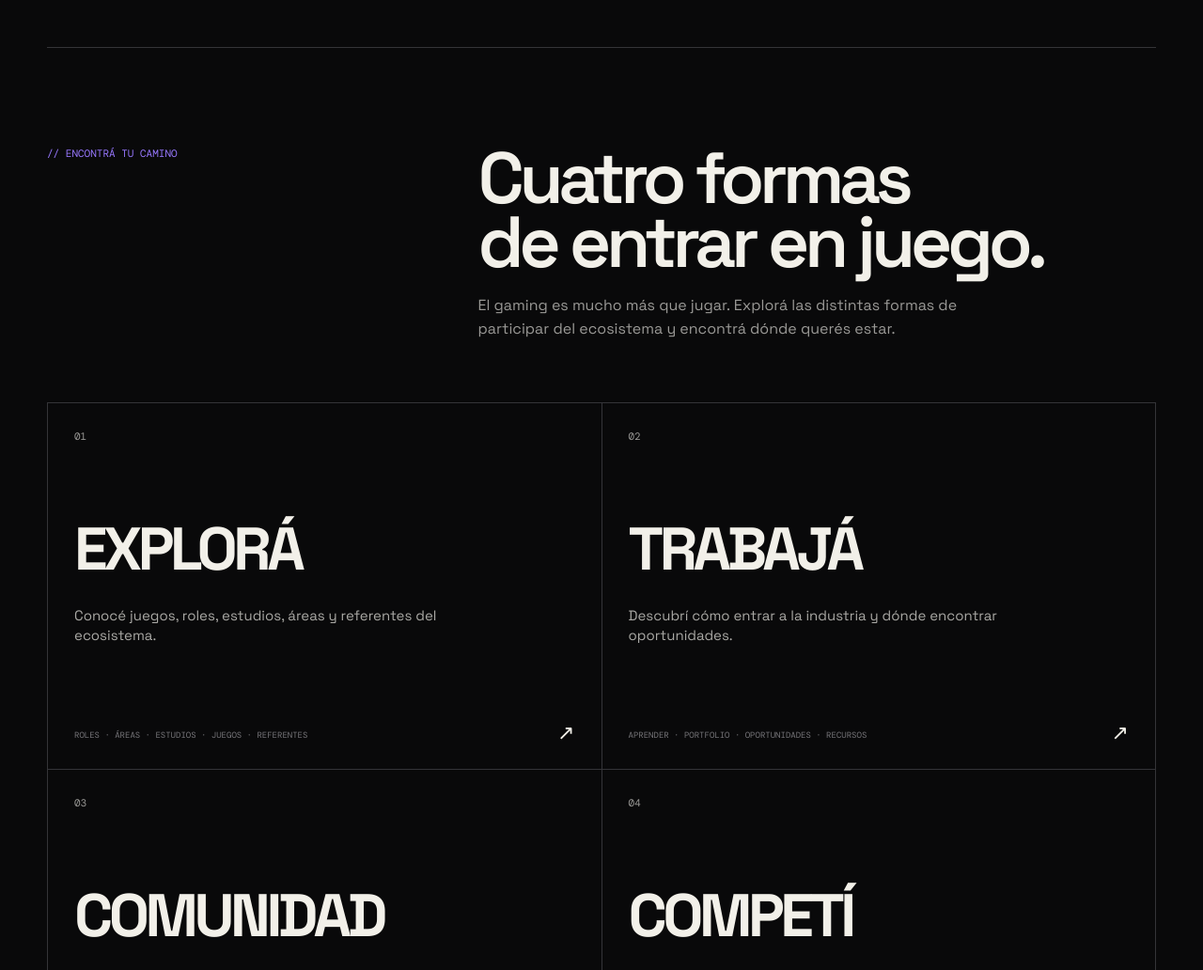
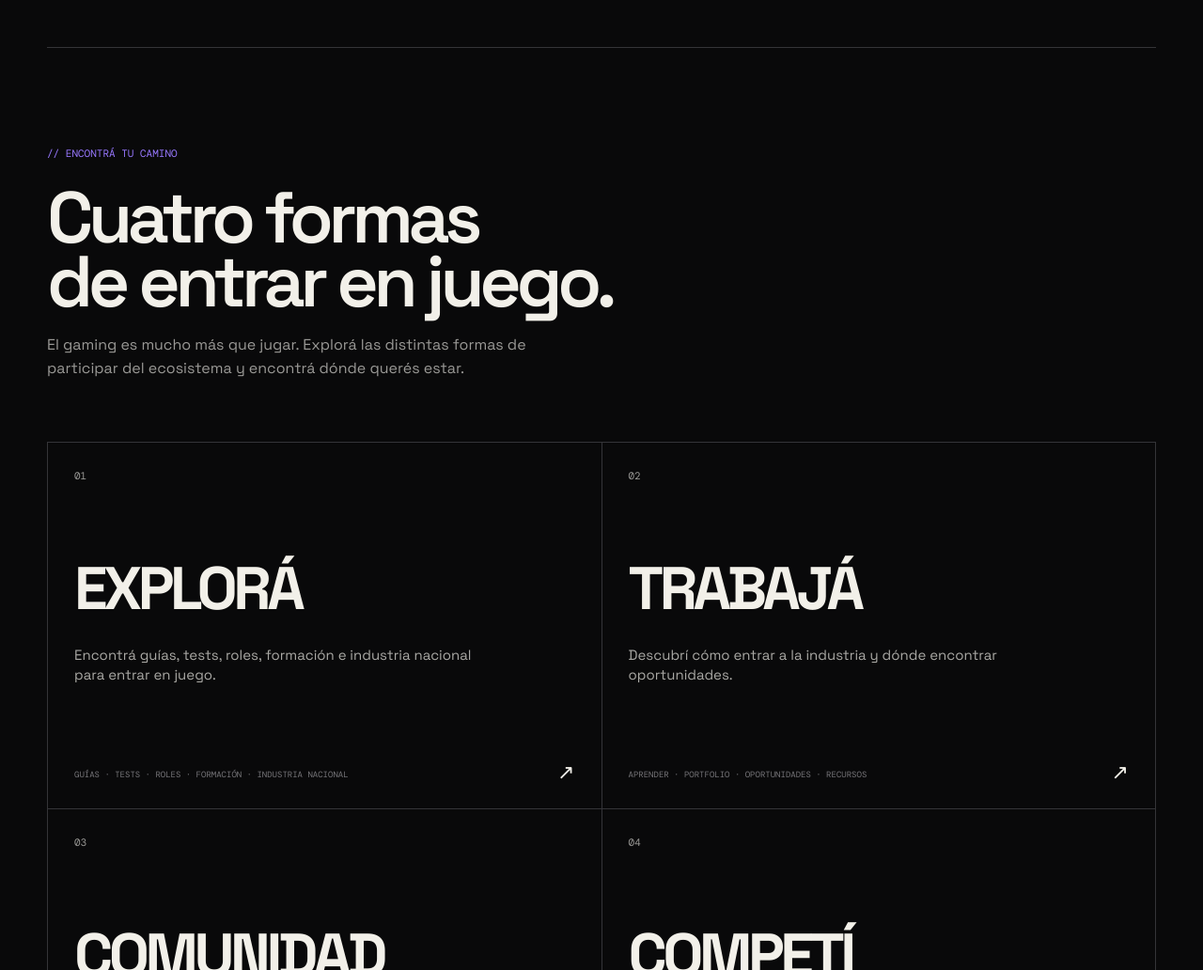
Before and after one commit to flisser-dot/sitio-web, a plain HTML site: page index.html in a window 1280 px wide. Shown: the part 711-1743 px from the top of the page at 94% size. Drawn offline with nearby package versions, Linux system fonts and the light colour scheme.

Commit message:
Add files via upload

```diff
--- a/index.html
+++ b/index.html
@@ -147,12 +147,12 @@
                 </h3>
 
                 <p>
-                    Conocé juegos, roles, estudios,
-                    áreas y referentes del ecosistema.
+                    Encontrá guías, tests, roles, formación
+                    e industria nacional para entrar en juego.
                 </p>
 
                 <div class="category-tags">
-                    ROLES · ÁREAS · ESTUDIOS · JUEGOS · REFERENTES
+                    GUÍAS · TESTS · ROLES · FORMACIÓN · INDUSTRIA NACIONAL
                 </div>
 
                 <span class="category-arrow">
--- a/styles.css
+++ b/styles.css
@@ -463,9 +463,9 @@ a {
 
     display: grid;
 
-    grid-template-columns: .7fr 1.3fr;
-
-    gap: 70px;
+    grid-template-columns: 1fr;
+
+    gap: 28px;
 
 }
 
```
